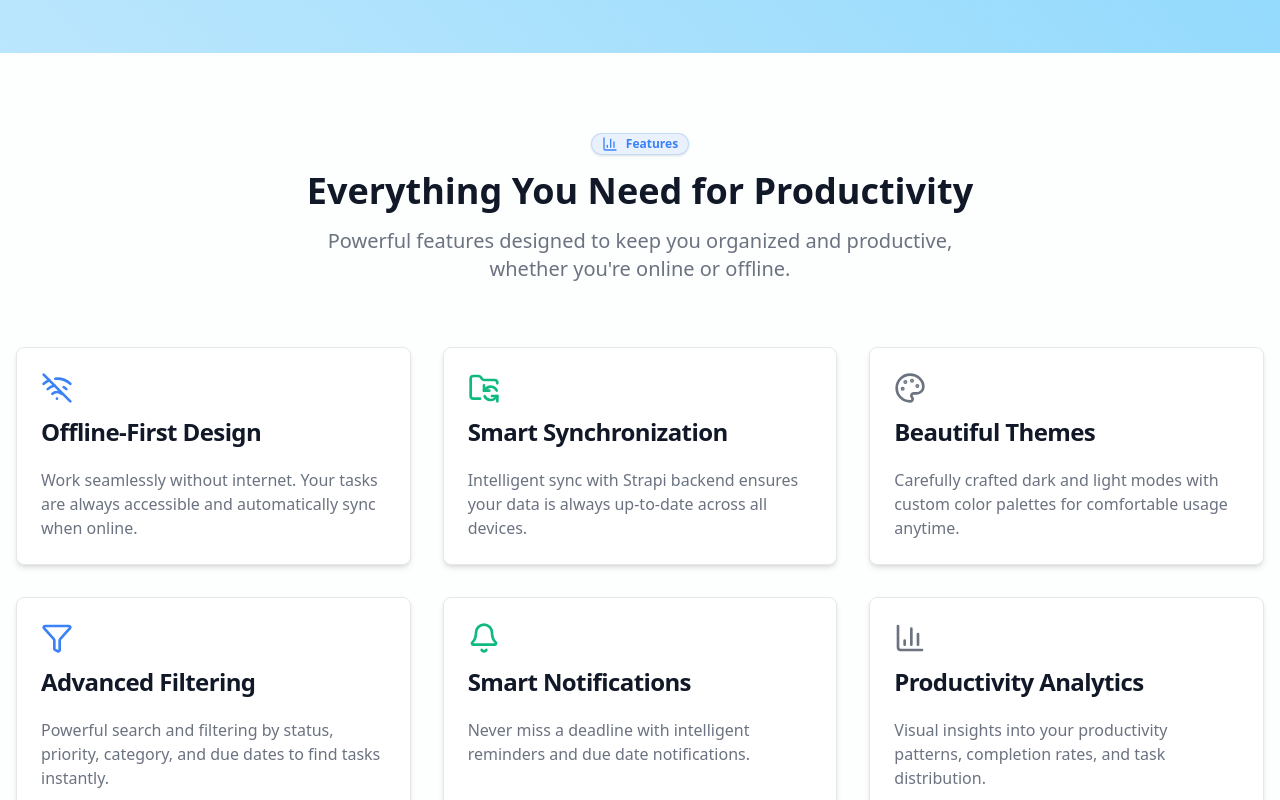
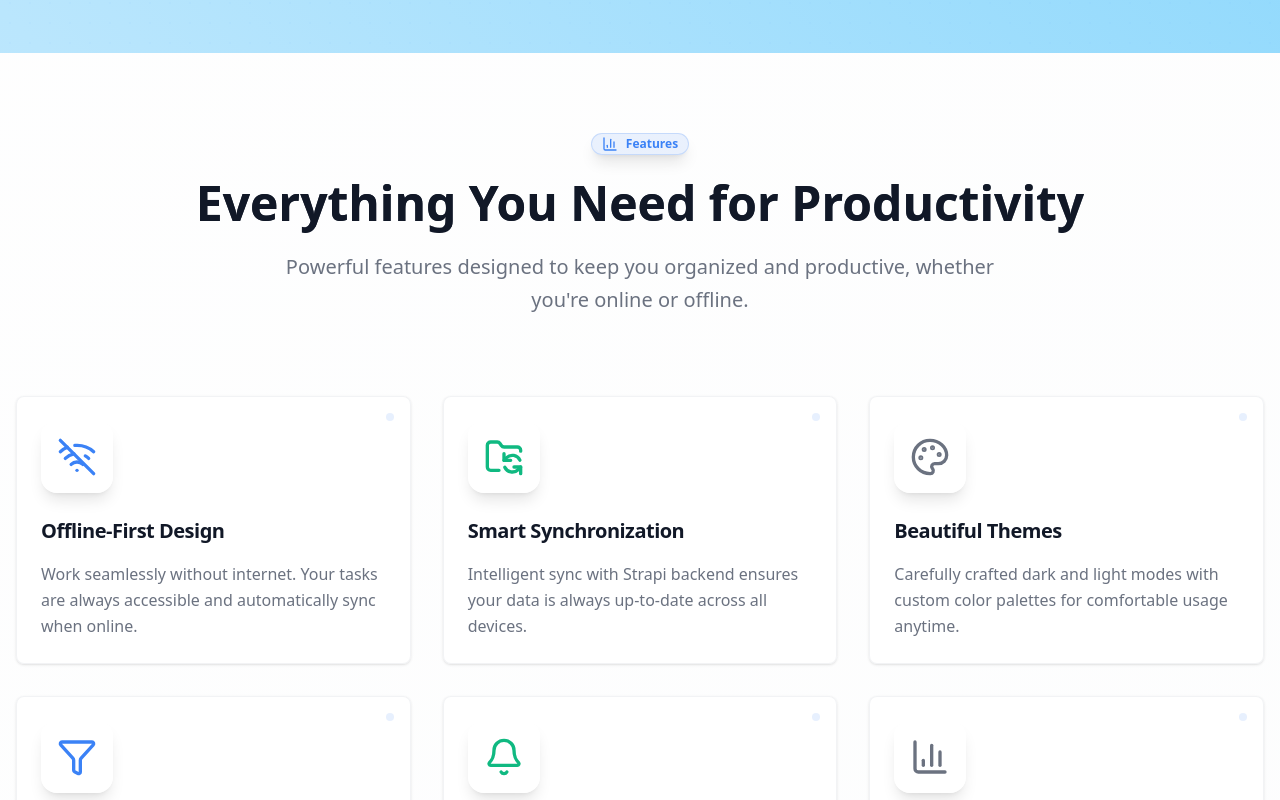
Before and after one commit to belkahla-mohamed/4Task, a React (Vite) app: page / in a window 1280 px wide. Shown: the part 820-1620 px from the top of the page. Built offline with nearby package versions, Linux system fonts and the light colour scheme.

Commit message:
change features stye

```diff
--- a/src/pages/home/Features.jsx
+++ b/src/pages/home/Features.jsx
@@ -1,88 +1,157 @@
+"use client"
+
 import { Card, CardContent, CardHeader, CardTitle } from "@/components/ui/card"
 import { Badge } from "@/components/ui/badge"
 import { useTranslation } from "@/components/translation-provider"
-import {
-  WifiOff,
-  Filter,
-  Bell,
-  BarChart3,
-  Palette,
-  FolderSyncIcon as Sync,
-} from "lucide-react"
+import { WifiOff, Filter, Bell, BarChart3, Palette, FolderSyncIcon as Sync } from "lucide-react"
+import { useEffect, useState } from "react"
 
 export default function Features() {
   const { t, isRTL } = useTranslation()
+  const [isVisible, setIsVisible] = useState(false)
+
+  useEffect(() => {
+    const timer = setTimeout(() => setIsVisible(true), 100)
+    return () => clearTimeout(timer)
+  }, [])
 
   const features = [
     {
-      icon: <WifiOff className="h-8 w-8" />,
+      icon: <WifiOff className="h-10 w-10" />,
       title: t("offlineFirstDesign"),
       description: t("offlineFirstDesc"),
       color: "text-primary",
+      delay: "delay-100",
+      direction: "translate-x-[-100px]",
     },
     {
-      icon: <Sync className="h-8 w-8" />,
+      icon: <Sync className="h-10 w-10" />,
       title: t("smartSynchronization"),
       description: t("smartSyncDesc"),
       color: "text-accent",
+      delay: "delay-200",
+      direction: "translate-y-[-100px]",
     },
     {
-      icon: <Palette className="h-8 w-8" />,
+      icon: <Palette className="h-10 w-10" />,
       title: t("beautifulThemes"),
       description: t("beautifulThemesDesc"),
       color: "text-secondary",
+      delay: "delay-300",
+      direction: "translate-x-[100px]",
     },
     {
-      icon: <Filter className="h-8 w-8" />,
+      icon: <Filter className="h-10 w-10" />,
       title: t("advancedFiltering"),
       description: t("advancedFilteringDesc"),
       color: "text-primary",
+      delay: "delay-400",
+      direction: "translate-x-[-100px]",
     },
     {
-      icon: <Bell className="h-8 w-8" />,
+      icon: <Bell className="h-10 w-10" />,
       title: t("smartNotifications"),
       description: t("smartNotificationsDesc"),
       color: "text-accent",
+      delay: "delay-500",
+      direction: "translate-y-[100px]",
     },
     {
-      icon: <BarChart3 className="h-8 w-8" />,
+      icon: <BarChart3 className="h-10 w-10" />,
       title: t("productivityAnalytics"),
       description: t("productivityAnalyticsDesc"),
       color: "text-secondary",
+      delay: "delay-600",
+      direction: "translate-x-[100px]",
     },
   ]
 
   return (
-    <section id="features" className="py-20 bg-muted/30">
+    <section id="features" className="py-20 bg-gradient-to-br from-muted/20 via-muted/30 to-muted/40 overflow-hidden">
       <div className="container mx-auto px-4">
-        <div className={`text-center mb-16 ${isRTL ? "text-right" : "text-left"} md:text-center`}>
-          <Badge className="bg-primary/10 text-primary border-primary/20 mb-4 shadow-sm hover:shadow-md transition-shadow duration-200">
+        {/* Header with fly-in animation */}
+        <div
+          className={`text-center mb-20 transition-all duration-1000 ease-out ${
+            isVisible ? "opacity-100 translate-y-0" : "opacity-0 translate-y-[-50px]"
+          } ${isRTL ? "text-right" : "text-left"} md:text-center`}
+        >
+          <Badge
+            className={`bg-primary/10 text-primary border-primary/20 mb-6 shadow-lg hover:shadow-xl transition-all duration-300 hover:scale-105 ${
+              isVisible ? "opacity-100 scale-100" : "opacity-0 scale-75"
+            }`}
+          >
             <BarChart3 className="h-4 w-4 mr-2 rtl:ml-2 rtl:mr-0" />
             {t("features")}
           </Badge>
-          <h2 className="text-4xl font-bold text-foreground mb-4">{t("featuresTitle")}</h2>
-          <p className="text-xl text-muted-foreground max-w-2xl mx-auto">{t("featuresDescription")}</p>
+          <h2 className="text-5xl font-bold text-foreground mb-6 bg-gradient-to-r from-foreground to-muted-foreground bg-clip-text">
+            {t("featuresTitle")}
+          </h2>
+          <p className="text-xl text-muted-foreground max-w-3xl mx-auto leading-relaxed">{t("featuresDescription")}</p>
         </div>
-        <div className="grid md:grid-cols-2 lg:grid-cols-3 gap-8">
+
+        {/* Features grid with staggered fly-in animations */}
+        <div className="grid md:grid-cols-2 lg:grid-cols-3 gap-8 max-w-7xl mx-auto">
           {features.map((feature, index) => (
             <Card
               key={index}
-              className="bg-card border-border hover:shadow-xl transition-all duration-300 hover:-translate-y-2 shadow-md group"
+              className={`
+                relative overflow-hidden bg-card/80 backdrop-blur-sm border-border/50
+                hover:shadow-2xl hover:shadow-primary/10 transition-all duration-700 ease-out
+                hover:scale-105 hover:rotate-1 group cursor-pointer
+                ${
+                  isVisible
+                    ? `opacity-100 translate-x-0 translate-y-0 ${feature.delay}`
+                    : `opacity-0 ${feature.direction}`
+                }
+              `}
+              style={{
+                transitionDelay: isVisible ? feature.delay.replace("delay-", "") + "ms" : "0ms",
+              }}
             >
-              <CardHeader className={isRTL ? "text-right" : "text-left"}>
-                <div className={`${feature.color} mb-4 group-hover:scale-110 transition-transform duration-200`}>
+              {/* Animated background gradient */}
+              <div className="absolute inset-0 bg-gradient-to-br from-primary/5 via-transparent to-accent/5 opacity-0 group-hover:opacity-100 transition-opacity duration-500" />
+
+              {/* Floating particles effect */}
+              <div className="absolute top-4 right-4 w-2 h-2 bg-primary/20 rounded-full animate-pulse" />
+              <div className="absolute bottom-6 left-6 w-1 h-1 bg-accent/30 rounded-full animate-ping" />
+
+              <CardHeader className={`relative z-10 pb-4 ${isRTL ? "text-right" : "text-left"}`}>
+                <div
+                  className={`
+                    ${feature.color} mb-6 p-4 rounded-2xl bg-background/50 backdrop-blur-sm
+                    group-hover:scale-110 group-hover:rotate-12 transition-all duration-500 ease-out
+                    shadow-lg group-hover:shadow-xl w-fit
+                  `}
+                >
                   {feature.icon}
                 </div>
-                <CardTitle className="text-card-foreground group-hover:text-primary transition-colors duration-200">
+                <CardTitle className="text-xl font-bold text-card-foreground group-hover:text-primary transition-colors duration-300">
                   {feature.title}
                 </CardTitle>
               </CardHeader>
-              <CardContent>
-                <p className="text-muted-foreground">{feature.description}</p>
+
+              <CardContent className="relative z-10 pt-0">
+                <p className="text-muted-foreground leading-relaxed group-hover:text-foreground/80 transition-colors duration-300">
+                  {feature.description}
+                </p>
+
+                {/* Animated border */}
+                <div className="absolute bottom-0 left-0 h-1 bg-gradient-to-r from-primary via-accent to-secondary transform scale-x-0 group-hover:scale-x-100 transition-transform duration-500 origin-left" />
               </CardContent>
             </Card>
           ))}
         </div>
+
+        {/* Floating elements for extra animation */}
+        <div
+          className="absolute top-20 left-10 w-20 h-20 bg-primary/5 rounded-full blur-xl animate-bounce"
+          style={{ animationDelay: "2s" }}
+        />
+        <div
+          className="absolute bottom-20 right-10 w-16 h-16 bg-accent/5 rounded-full blur-xl animate-bounce"
+          style={{ animationDelay: "4s" }}
+        />
+        <div className="absolute top-1/2 left-1/4 w-12 h-12 bg-secondary/5 rounded-full blur-xl animate-pulse" />
       </div>
     </section>
   )
```
